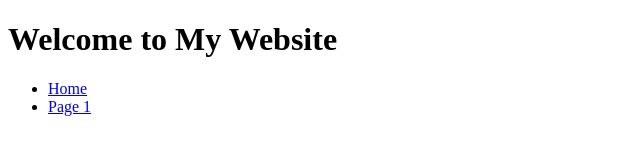
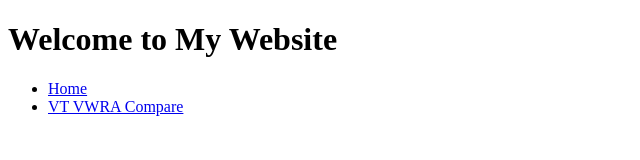
Before and after one commit to JayHsuEgg/FinancialAnalysis, a plain HTML site: page index.html in a window 1280 px wide. Shown: the whole page, without its empty margins (0-640 px from the left). Drawn offline with Linux system fonts and the light colour scheme.

Commit message:
Update index.html

```diff
--- a/index.html
+++ b/index.html
@@ -10,7 +10,7 @@
     <nav>
         <ul>
             <li><a href="index.html">Home</a></li>
-            <li><a href="VT_VWRA_Compare.html">Page 1</a></li>
+            <li><a href="VT_VWRA_Compare.html">VT VWRA Compare</a></li>
         </ul>
     </nav>
 </body>
```
